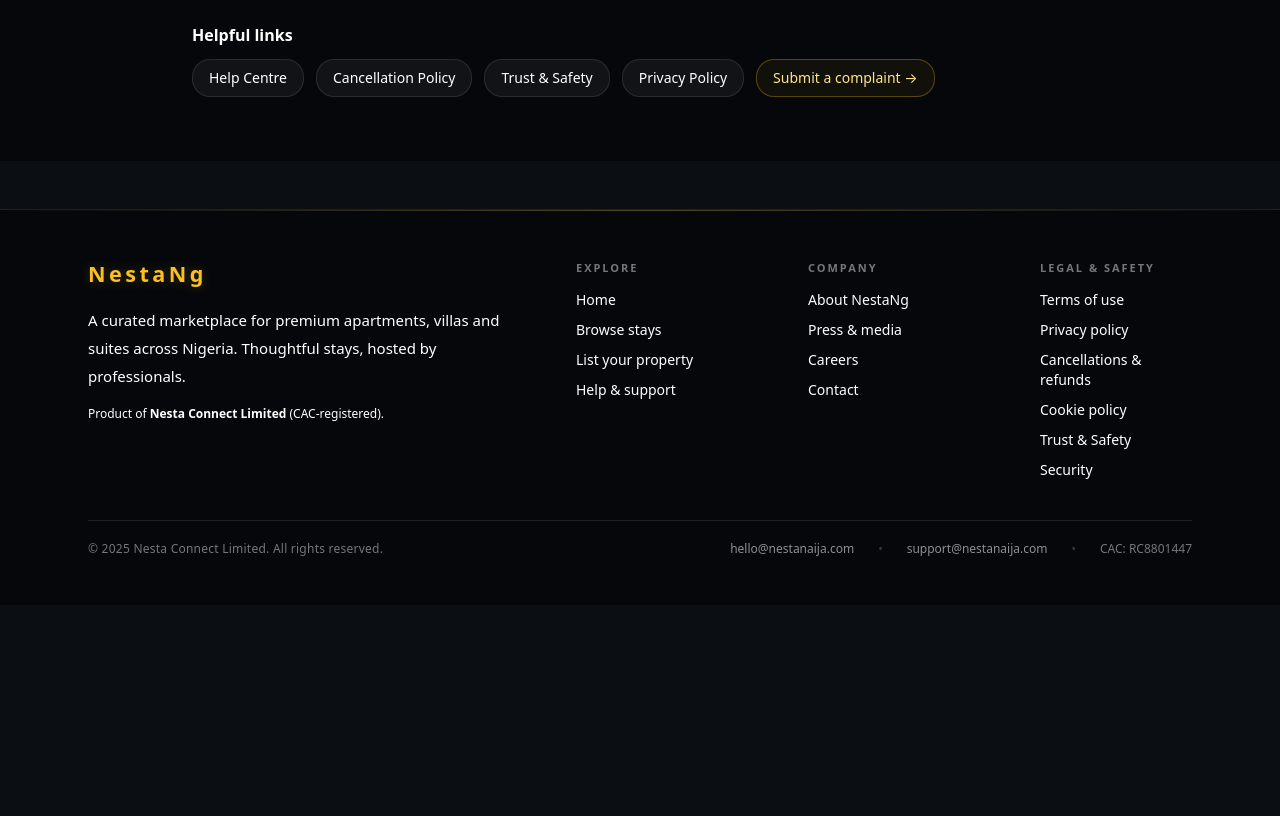
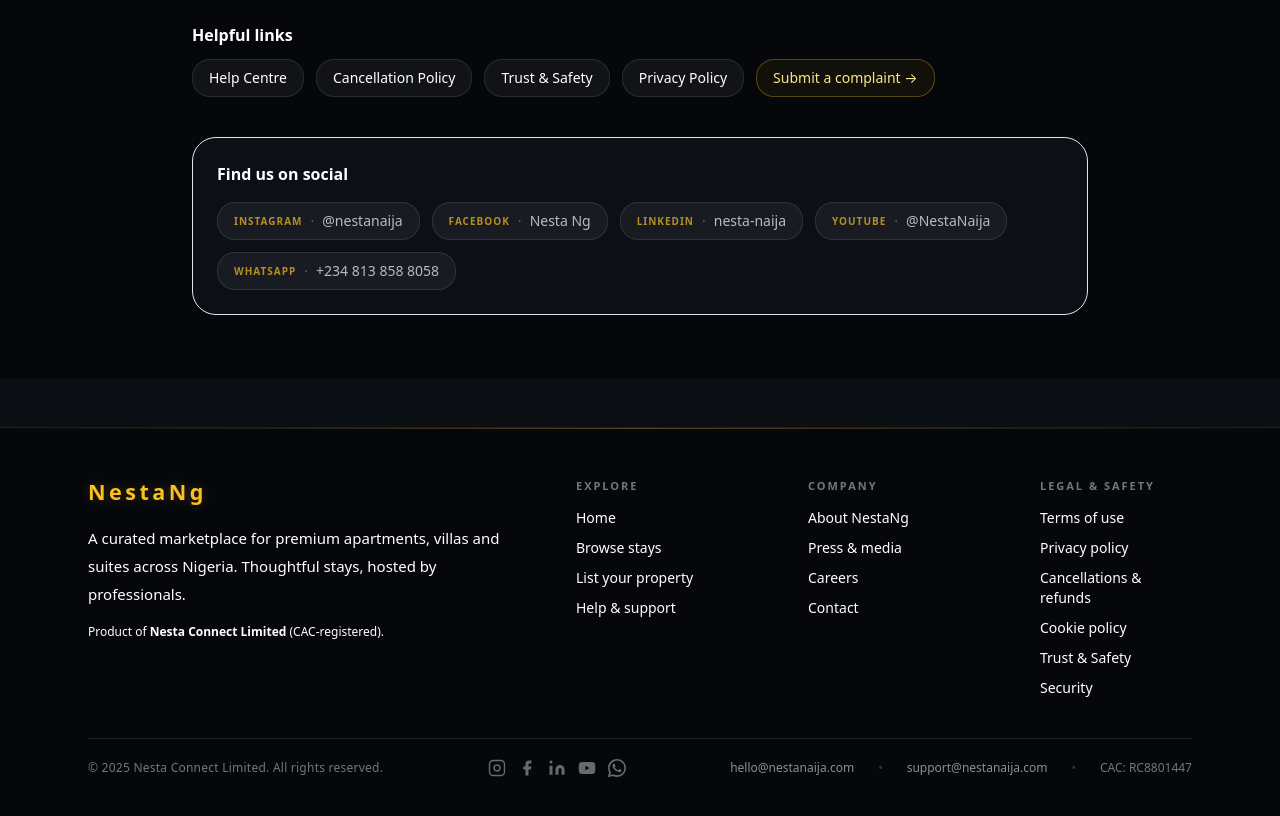
Before and after one commit to johnagbike-dotcom/nesta-client, a React (Create React App) app: page /contact in a window 1280 px wide. Shown: the part 1120-1936 px from the top of the page. Before the commit the page ends 1725 px from the top, so only its background shows below. Built offline with nearby package versions, Linux system fonts and the light colour scheme; no server answers.

Commit message:
Update social media

```diff
--- a/src/AppRouter.js
+++ b/src/AppRouter.js
@@ -2,6 +2,7 @@
 import React, { useEffect } from "react";
 import { BrowserRouter, Routes, Route, Navigate, useLocation } from "react-router-dom";
 import { initGA, trackPageView } from "./utils/analytics";
+import CookieConsentBanner from "./components/CookieConsentBanner";
 
 import Header from "./components/Header";
 import Footer from "./components/Footer";
@@ -92,13 +93,19 @@
 
 /* ---------- GA4 route tracker ---------- */
 // Fires a page_view event on every route change.
-// Respects cookie consent — only tracks if user accepted analytics cookies.
+// Reads consent from CookieConsentBanner's stored object { prefs: { analytics: true } }
 function RouteTracker() {
   const location = useLocation();
   useEffect(() => {
-    const consent = localStorage.getItem("nesta_cookie_consent");
-    if (consent === "all" || consent === "analytics") {
-      trackPageView(location.pathname + location.search);
+    try {
+      const raw = localStorage.getItem("nesta_cookie_consent");
+      if (!raw) return;
+      const record = JSON.parse(raw);
+      if (record?.prefs?.analytics === true) {
+        trackPageView(location.pathname + location.search);
+      }
+    } catch {
+      // ignore parse errors
     }
   }, [location]);
   return null;
@@ -517,6 +524,7 @@
             </Routes>
 
             <Footer />
+            <CookieConsentBanner />
           </ToastProvider>
         </BrowserRouter>
       </InboxProvider>
--- a/src/components/Footer.js
+++ b/src/components/Footer.js
@@ -1,6 +1,59 @@
 // src/components/Footer.js
 import React from "react";
 import { Link } from "react-router-dom";
+
+const SOCIALS = [
+  {
+    label: "Instagram",
+    href: "https://www.instagram.com/nestanaija/",
+    icon: (
+      <svg width="18" height="18" viewBox="0 0 24 24" fill="none" stroke="currentColor" strokeWidth="1.8" strokeLinecap="round" strokeLinejoin="round">
+        <rect x="2" y="2" width="20" height="20" rx="5" ry="5"/>
+        <circle cx="12" cy="12" r="4"/>
+        <circle cx="17.5" cy="6.5" r="0.5" fill="currentColor" stroke="none"/>
+      </svg>
+    ),
+  },
+  {
+    label: "Facebook",
+    href: "https://www.facebook.com/profile.php?id=61587022831024",
+    icon: (
+      <svg width="18" height="18" viewBox="0 0 24 24" fill="currentColor">
+        <path d="M18 2h-3a5 5 0 0 0-5 5v3H7v4h3v8h4v-8h3l1-4h-4V7a1 1 0 0 1 1-1h3z"/>
+      </svg>
+    ),
+  },
+  {
+    label: "LinkedIn",
+    href: "https://www.linkedin.com/company/nesta-naija/",
+    icon: (
+      <svg width="18" height="18" viewBox="0 0 24 24" fill="currentColor">
+        <path d="M16 8a6 6 0 0 1 6 6v7h-4v-7a2 2 0 0 0-2-2 2 2 0 0 0-2 2v7h-4v-7a6 6 0 0 1 6-6zM2 9h4v12H2z"/>
+        <circle cx="4" cy="4" r="2"/>
+      </svg>
+    ),
+  },
+  {
+    label: "YouTube",
+    href: "https://www.youtube.com/@NestaNaija",
+    icon: (
+      <svg width="18" height="18" viewBox="0 0 24 24" fill="currentColor">
+        <path d="M22.54 6.42a2.78 2.78 0 0 0-1.95-1.96C18.88 4 12 4 12 4s-6.88 0-8.59.46a2.78 2.78 0 0 0-1.95 1.96A29 29 0 0 0 1 12a29 29 0 0 0 .46 5.58 2.78 2.78 0 0 0 1.95 1.95C5.12 20 12 20 12 20s6.88 0 8.59-.47a2.78 2.78 0 0 0 1.95-1.95A29 29 0 0 0 23 12a29 29 0 0 0-.46-5.58z"/>
+        <polygon points="9.75 15.02 15.5 12 9.75 8.98 9.75 15.02" fill="#05070a"/>
+      </svg>
+    ),
+  },
+  {
+    label: "WhatsApp",
+    href: "https://wa.me/2348138588058",
+    icon: (
+      <svg width="18" height="18" viewBox="0 0 24 24" fill="currentColor">
+        <path d="M17.472 14.382c-.297-.149-1.758-.867-2.03-.967-.273-.099-.471-.148-.67.15-.197.297-.767.966-.94 1.164-.173.199-.347.223-.644.075-.297-.15-1.255-.463-2.39-1.475-.883-.788-1.48-1.761-1.653-2.059-.173-.297-.018-.458.13-.606.134-.133.298-.347.446-.52.149-.174.198-.298.298-.497.099-.198.05-.371-.025-.52-.075-.149-.669-1.612-.916-2.207-.242-.579-.487-.5-.669-.51-.173-.008-.371-.01-.57-.01-.198 0-.52.074-.792.372-.272.297-1.04 1.016-1.04 2.479 0 1.462 1.065 2.875 1.213 3.074.149.198 2.096 3.2 5.077 4.487.709.306 1.262.489 1.694.625.712.227 1.36.195 1.871.118.571-.085 1.758-.719 2.006-1.413.248-.694.248-1.289.173-1.413-.074-.124-.272-.198-.57-.347z"/>
+        <path d="M12 0C5.373 0 0 5.373 0 12c0 2.112.549 4.1 1.512 5.831L.057 23.143a.75.75 0 0 0 .916.911l5.424-1.426A11.945 11.945 0 0 0 12 24c6.627 0 12-5.373 12-12S18.627 0 12 0zm0 21.818a9.818 9.818 0 0 1-5.001-1.369l-.358-.214-3.718.977.994-3.628-.234-.373A9.818 9.818 0 1 1 12 21.818z"/>
+      </svg>
+    ),
+  },
+];
 
 export default function Footer() {
   const year = new Date().getFullYear();
@@ -145,6 +198,22 @@
             © {year} Nesta Connect Limited. All rights reserved.
           </p>
 
+          {/* Social icons */}
+          <div className="flex items-center gap-3">
+            {SOCIALS.map((s) => (
+              <a
+                key={s.label}
+                href={s.href}
+                target="_blank"
+                rel="noopener noreferrer"
+                aria-label={s.label}
+                className="text-white/40 hover:text-amber-300 transition-colors duration-300"
+              >
+                {s.icon}
+              </a>
+            ))}
+          </div>
+
           <div className="flex flex-wrap items-center gap-x-6 gap-y-2 text-xs text-white/55">
             <a
               href="mailto:hello@nestanaija.com"
--- a/src/pages/ContactPage.js
+++ b/src/pages/ContactPage.js
@@ -128,6 +128,32 @@
           </div>
         </section>
 
+        {/* Social media */}
+        <section className="rounded-3xl border border-white/8 bg-[#0c0f16] p-6 space-y-4">
+          <h2 className="text-base font-bold text-white">Find us on social</h2>
+          <div className="flex flex-wrap gap-3">
+            {[
+              { label: "Instagram", handle: "@nestanaija",       href: "https://www.instagram.com/nestanaija/" },
+              { label: "Facebook",  handle: "Nesta Ng",           href: "https://www.facebook.com/profile.php?id=61587022831024" },
+              { label: "LinkedIn",  handle: "nesta-naija",       href: "https://www.linkedin.com/company/nesta-naija/" },
+              { label: "YouTube",   handle: "@NestaNaija",       href: "https://www.youtube.com/@NestaNaija" },
+              { label: "WhatsApp",  handle: "+234 813 858 8058", href: "https://wa.me/2348138588058" },
+            ].map((s) => (
+              <a
+                key={s.label}
+                href={s.href}
+                target="_blank"
+                rel="noopener noreferrer"
+                className="inline-flex items-center gap-2 px-4 py-2 rounded-2xl border border-white/10 bg-white/5 hover:border-amber-400/30 hover:bg-amber-400/5 hover:text-amber-200 text-white/70 text-sm transition-all"
+              >
+                <span className="text-[10px] font-semibold uppercase tracking-widest text-amber-400/70">{s.label}</span>
+                <span className="text-white/30">·</span>
+                <span>{s.handle}</span>
+              </a>
+            ))}
+          </div>
+        </section>
+
       </div>
     </main>
   );
--- a/src/pages/HomePage.js
+++ b/src/pages/HomePage.js
@@ -662,6 +662,51 @@
             />
           </div>
         </section>
+
+        {/* ═══════════════ SOCIAL STRIP ═══════════════ */}
+        <section style={{ padding: "56px 24px", textAlign: "center", borderTop: "1px solid rgba(255,255,255,0.06)" }}>
+          <p style={{ fontSize: 10, fontWeight: 600, letterSpacing: "0.32em", textTransform: "uppercase", color: "#c9a84c", marginBottom: 10 }}>
+            Follow the journey
+          </p>
+          <h2 style={{ fontFamily: "'Playfair Display, system-ui, serif'", fontSize: "clamp(26px,3.5vw,36px)", fontWeight: 700, color: "#f5f0e8", margin: "0 auto 10px", maxWidth: 380 }}>
+            NestaNg on social
+          </h2>
+          <p style={{ fontSize: 14, color: "rgba(255,255,255,0.45)", marginBottom: 32, fontWeight: 300 }}>
+            New listings, host spotlights and updates — follow us for the latest.
+          </p>
+          <div style={{ display: "flex", flexWrap: "wrap", gap: 12, alignItems: "center", justifyContent: "center" }}>
+            {[
+              { label: "Instagram", href: "https://www.instagram.com/nestanaija/", handle: "@nestanaija" },
+              { label: "Facebook",  href: "https://www.facebook.com/profile.php?id=61587022831024",      handle: "Nesta Ng" },
+              { label: "LinkedIn",  href: "https://www.linkedin.com/company/nesta-naija/", handle: "nesta-naija" },
+              { label: "YouTube",   href: "https://www.youtube.com/@NestaNaija",   handle: "@NestaNaija" },
+              { label: "WhatsApp",  href: "https://wa.me/2348138588058",            handle: "+234 813 858 8058" },
+            ].map((s) => (
+              <a
+                key={s.label}
+                href={s.href}
+                target="_blank"
+                rel="noopener noreferrer"
+                style={{
+                  display: "inline-flex", alignItems: "center", gap: 8,
+                  padding: "10px 18px", borderRadius: 999,
+                  border: "1px solid rgba(255,255,255,0.12)",
+                  background: "rgba(255,255,255,0.04)",
+                  color: "rgba(255,255,255,0.72)",
+                  textDecoration: "none", fontSize: 13,
+                  transition: "all 0.15s ease",
+                }}
+                onMouseEnter={(e) => { e.currentTarget.style.borderColor = "rgba(201,168,76,0.45)"; e.currentTarget.style.color = "#e8c96b"; e.currentTarget.style.background = "rgba(201,168,76,0.07)"; }}
+                onMouseLeave={(e) => { e.currentTarget.style.borderColor = "rgba(255,255,255,0.12)"; e.currentTarget.style.color = "rgba(255,255,255,0.72)"; e.currentTarget.style.background = "rgba(255,255,255,0.04)"; }}
+              >
+                <span style={{ fontSize: 11, fontWeight: 600, letterSpacing: "0.05em", color: "rgba(201,168,76,0.75)", textTransform: "uppercase" }}>{s.label}</span>
+                <span style={{ color: "rgba(255,255,255,0.45)" }}>·</span>
+                <span>{s.handle}</span>
+              </a>
+            ))}
+          </div>
+        </section>
+
       </div>
     </>
   );
```
